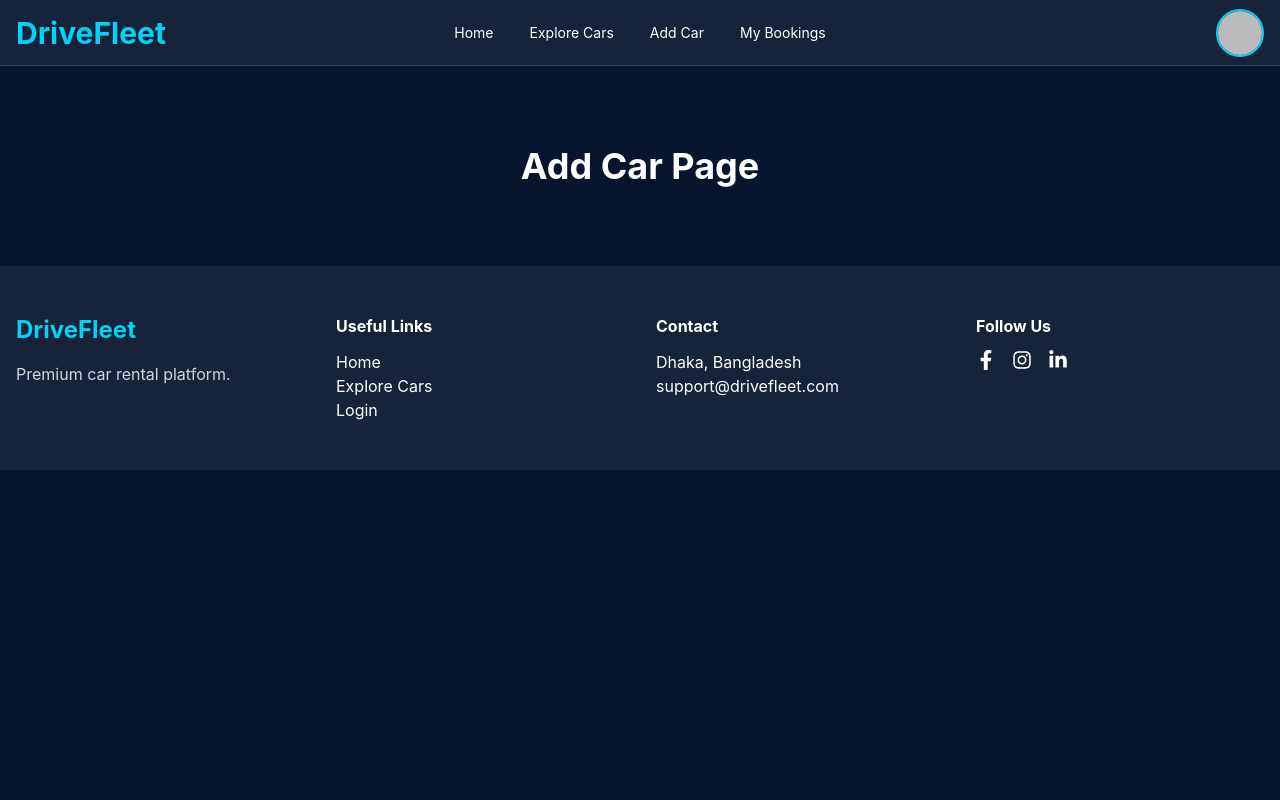
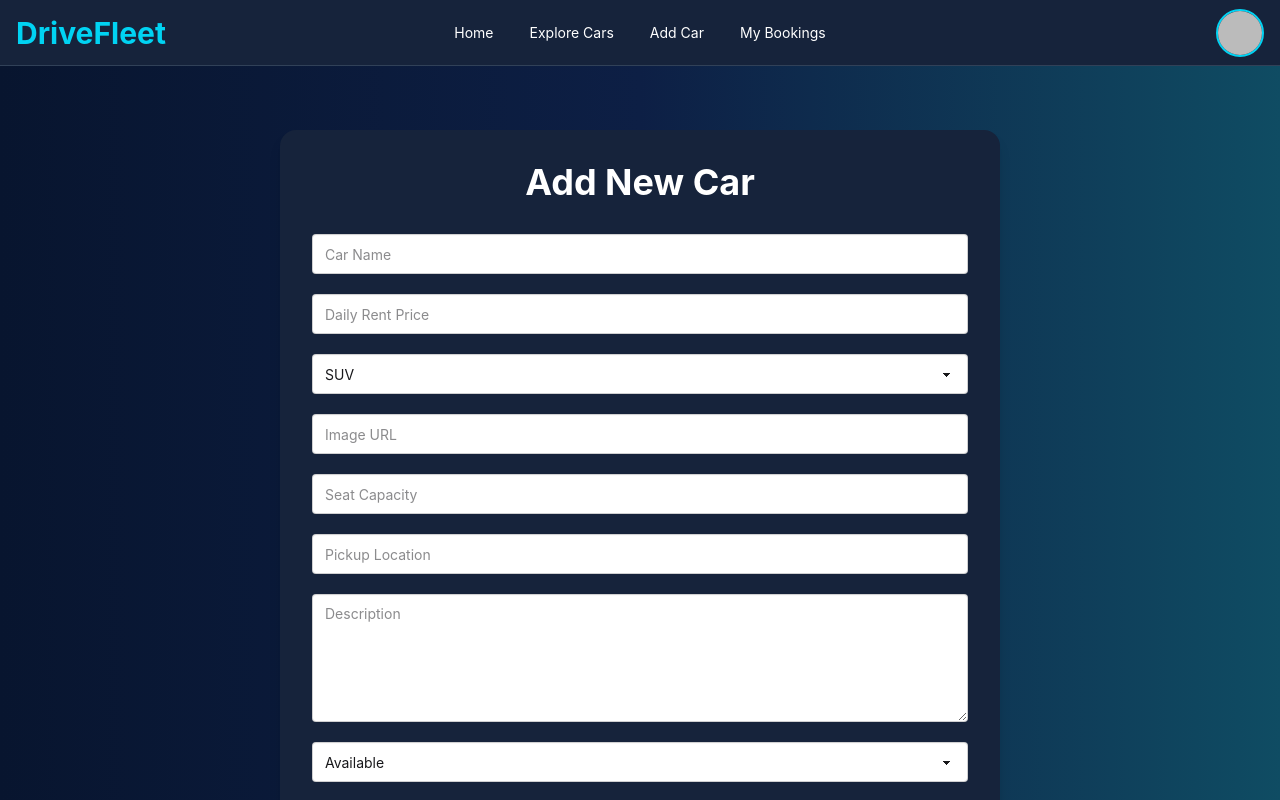
Before and after one commit to nazrul23-human/DriveFleet-Car-Rental-Platform, a React (Vite) app: page /add-car in a window 1280 px wide. Shown: the top 800 px of the page. Built offline with nearby package versions, Linux system fonts and the light colour scheme; no server answers; sample sign-in values are in the browser's storage.

Commit message:
Create add car

```diff
--- a/src/pages/AddCar.jsx
+++ b/src/pages/AddCar.jsx
@@ -1,9 +1,78 @@
+
 const AddCar = () => {
   return (
-    <div className="py-20 text-center text-white">
-      <h1 className="text-4xl font-bold">
-        Add Car Page
-      </h1>
+    <div className="bg-gradient-to-r from-[#08152f] via-[#0d1f45] to-[#0f4c63] min-h-screen py-16">
+
+      <div className="max-w-3xl mx-auto px-6">
+
+        <div className="bg-[#16233b] p-8 rounded-2xl shadow-lg">
+
+          <h1 className="text-4xl font-bold text-white text-center mb-8">
+            Add New Car
+          </h1>
+
+          <form className="space-y-5">
+
+            <input
+              type="text"
+              placeholder="Car Name"
+              className="input input-bordered w-full"
+            />
+
+            <input
+              type="number"
+              placeholder="Daily Rent Price"
+              className="input input-bordered w-full"
+            />
+
+            <select className="select select-bordered w-full">
+              <option>SUV</option>
+              <option>Sedan</option>
+              <option>Hatchback</option>
+              <option>Luxury</option>
+            </select>
+
+            <input
+              type="text"
+              placeholder="Image URL"
+              className="input input-bordered w-full"
+            />
+
+            <input
+              type="number"
+              placeholder="Seat Capacity"
+              className="input input-bordered w-full"
+            />
+
+            <input
+              type="text"
+              placeholder="Pickup Location"
+              className="input input-bordered w-full"
+            />
+
+            <textarea
+              placeholder="Description"
+              className="textarea textarea-bordered w-full h-32"
+            ></textarea>
+
+            <select className="select select-bordered w-full">
+              <option>Available</option>
+              <option>Unavailable</option>
+            </select>
+
+            <button
+              type="submit"
+              className="btn bg-cyan-500 hover:bg-cyan-600 border-none text-white w-full"
+            >
+              Add Car
+            </button>
+
+          </form>
+
+        </div>
+
+      </div>
+
     </div>
   );
 };
--- a/src/pages/Home.jsx
+++ b/src/pages/Home.jsx
@@ -137,7 +137,7 @@ const Home = () => {
             </p>
           </div>
 
-          <div className="bg-[#16233b] p-6 rounded-xl shadow-lg">
+          <div className="bg-[#16233b] p-6 rounded-xl shadow-lg hover:scale-105 duration-300">
             <h3 className="text-white text-xl font-bold mb-3">
               24/7 Support
             </h3>
```
